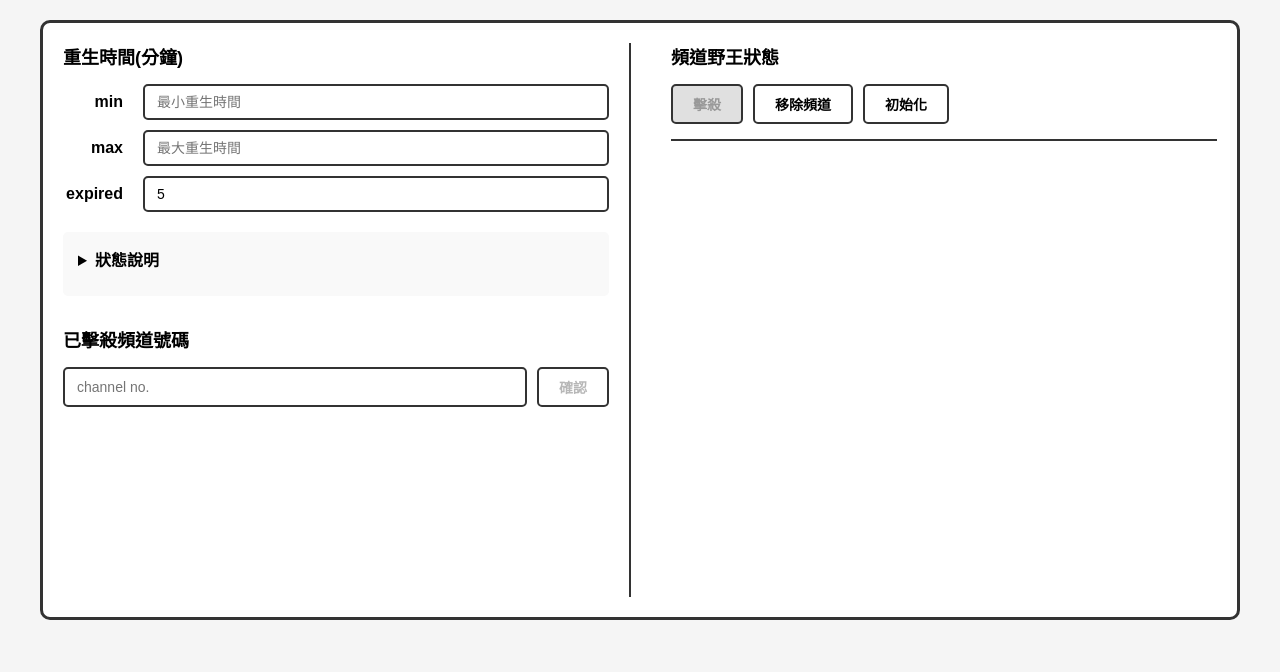
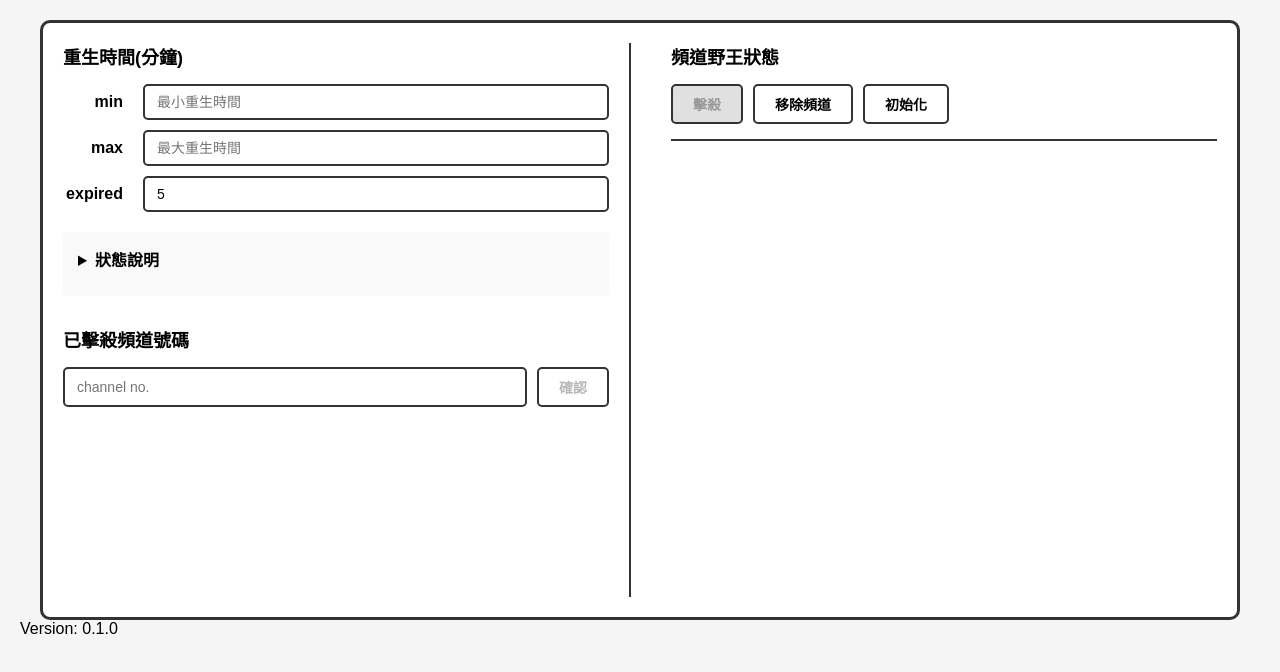
Before and after one commit to a170811/monster-born-time, a plain HTML site: page index.html in a window 1280 px wide. Drawn offline with Linux system fonts and the light colour scheme.

Commit message:
feat: add version

```diff
--- a/index.html
+++ b/index.html
@@ -70,6 +70,9 @@
     </div>
 
     <script src="script.js"></script>
+    <footer>
+        <p>Version: 0.1.0</p>
+    </footer>
 </body>
 
 </html>
```
Also changed, not shown: 2 other files.
